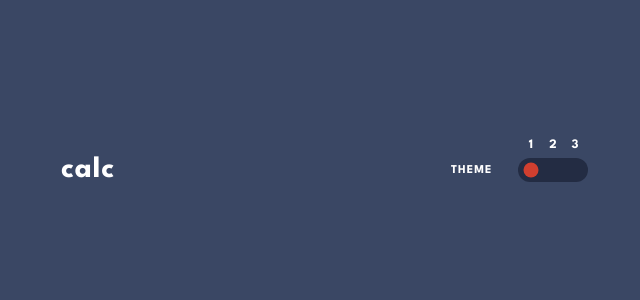
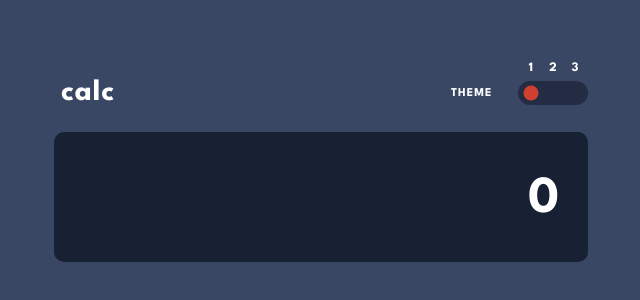
Before and after one commit to iPavelGeorgiev/calculator-app, a website: page src/index.html in a window 1280 px wide. Shown: the part 218-518 px from the top of the page, without its empty margins (319-959 px from the left). Drawn offline with nearby package versions, Linux system fonts and the light colour scheme; files that its build step writes are made by us from their sources.

Commit message:
Add calculator display component

```diff
--- a/src/index.html
+++ b/src/index.html
@@ -31,5 +31,11 @@
       </div>
     </fieldset>
   </header>
+  <main class="main wrapper">
+    <section class="calculator-display">
+      <h2 class="calculator-previous-operand"></h2>
+      <h2 class="calculator-current-operand">0</h2>
+    </section>
+  </main>
 </body>
 </html>
--- /dev/null
+++ b/src/scss/components/_calculator-display.scss
@@ -0,0 +1,43 @@
+@use '../abstracts/breakpoints' as *;
+
+.calculator-display {
+  padding: 2rem 2.8rem;
+  background-color: var(--clr-background-display);
+  border-radius: 1rem;
+  text-align: end;
+  margin-bottom: 2.4rem;
+  display: flex;
+  flex-direction: column;
+  justify-content: center;
+  gap: 0.6rem;
+  min-height: 13rem;
+
+  @include breakpoint('max', 'sm') {
+    padding: 1.6rem 2.3rem;
+    min-height: 9.4rem;
+  }
+}
+
+.calculator-previous-operand,
+.calculator-current-operand {
+  letter-spacing: 0.1rem;
+  word-wrap: break-word;
+  word-break: break-all;
+}
+
+.calculator-previous-operand {
+  font-size: 2.5rem;
+  opacity: 0.5;
+
+  @include breakpoint('max', 'sm') {
+    font-size: 2.1rem;
+  }
+}
+
+.calculator-current-operand {
+  font-size: 5.2rem;
+
+  @include breakpoint('max', 'sm') {
+    font-size: 3.5rem;
+  }
+}
--- a/src/scss/main.scss
+++ b/src/scss/main.scss
@@ -4,3 +4,4 @@
 @use './base/shared';
 @use './components/header';
 @use './components/theme-switch';
+@use './components/calculator-display';
```
